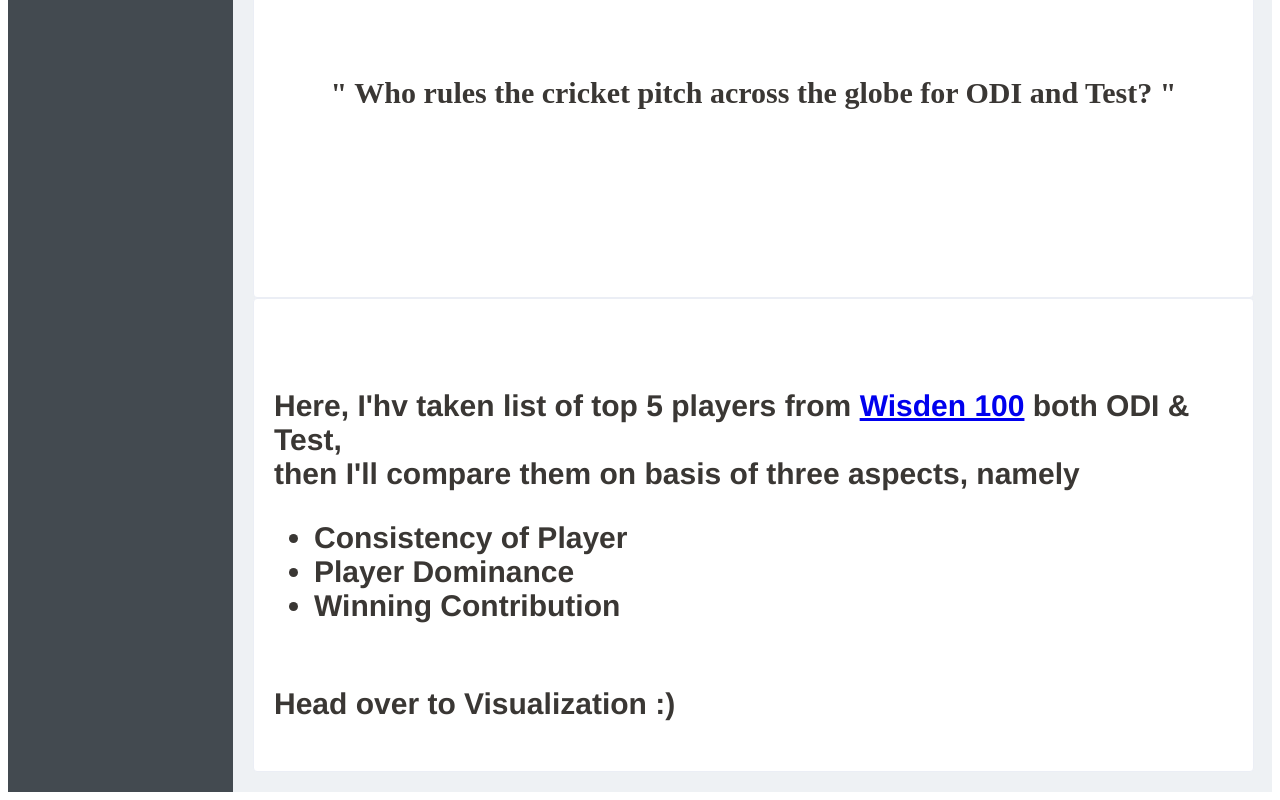
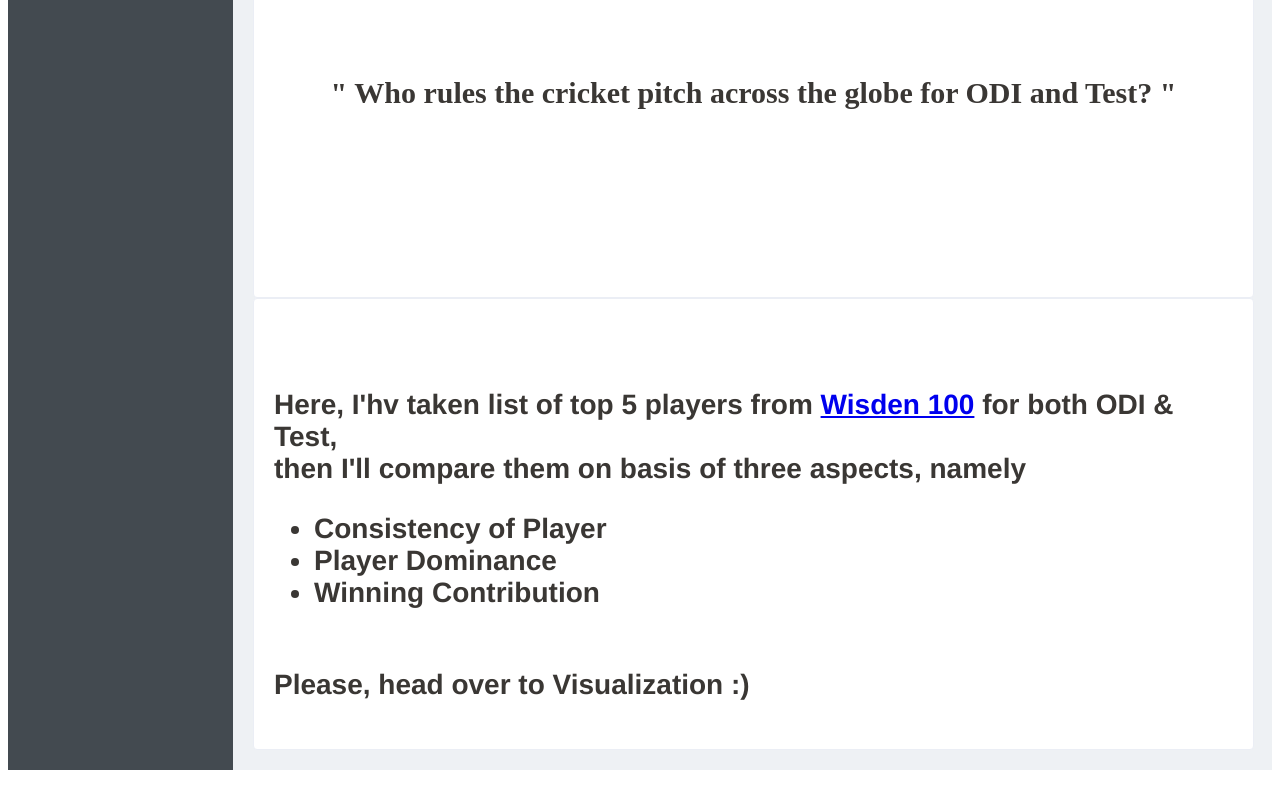
Before and after one commit to tapthoughts/worlds-greatest-cricketer, a Vue app: page / in a window 1280 px wide. Shown: the part 332-1132 px from the top of the page. After the commit the page ends 1110 px from the top, so only its background shows below. Built offline with nearby package versions, Linux system fonts and the light colour scheme.

Commit message:
basic refactoring

```diff
--- a/package.json
+++ b/package.json
@@ -10,7 +10,7 @@
   "dependencies": {
     "chart.js": "^2.7.3",
     "element-ui": "^2.5.4",
-    "register-service-worker": "^1.5.2",
+    "register-service-worker": "^1.6.2",
     "vue": "^2.6.6",
     "vue-d2b": "^1.0.15",
     "vue-router": "^3.0.1"
@@ -18,7 +18,7 @@
   "devDependencies": {
     "@vue/cli-plugin-babel": "^3.4.0",
     "@vue/cli-plugin-eslint": "^3.4.0",
-    "@vue/cli-plugin-pwa": "^3.4.0",
+    "@vue/cli-plugin-pwa": "^3.5.0",
     "@vue/cli-service": "^3.4.0",
     "@vue/eslint-config-airbnb": "^4.0.0",
     "babel-eslint": "^10.0.1",
--- a/public/index.html
+++ b/public/index.html
@@ -5,6 +5,7 @@
     <meta http-equiv="X-UA-Compatible" content="IE=edge">
     <meta name="viewport" content="width=device-width,initial-scale=1.0">
     <link rel="icon" href="<%= BASE_URL %>favicon.ico">
+    <link rel="manifest" href="./manifest.json" />
     <title>worlds-greatest-cricketer</title>
   </head>
   <body>
--- a/src/components/Sidebar.vue
+++ b/src/components/Sidebar.vue
@@ -70,10 +70,4 @@ export default {
 .el-menu {
   border-right: 0 !important;
 }
-
-/* .el-menu-vertical-demo:not(.el-menu--collapse) {
-    width: 225px;
-    min-height: 400px;
-  } */
-
 </style>
--- a/src/registerServiceWorker.js
+++ b/src/registerServiceWorker.js
@@ -1,32 +1,32 @@
 /* eslint-disable no-console */
 
-import { register } from 'register-service-worker';
+import { register } from 'register-service-worker'
 
 if (process.env.NODE_ENV === 'production') {
   register(`${process.env.BASE_URL}service-worker.js`, {
-    ready() {
+    ready () {
       console.log(
-        'App is being served from cache by a service worker.\n'
-        + 'For more details, visit https://goo.gl/AFskqB',
-      );
+        'App is being served from cache by a service worker.\n' +
+        'For more details, visit https://goo.gl/AFskqB'
+      )
     },
-    registered() {
-      console.log('Service worker has been registered.');
+    registered () {
+      console.log('Service worker has been registered.')
     },
-    cached() {
-      console.log('Content has been cached for offline use.');
+    cached () {
+      console.log('Content has been cached for offline use.')
     },
-    updatefound() {
-      console.log('New content is downloading.');
+    updatefound () {
+      console.log('New content is downloading.')
     },
-    updated() {
-      console.log('New content is available; please refresh.');
+    updated () {
+      console.log('New content is available; please refresh.')
     },
-    offline() {
-      console.log('No internet connection found. App is running in offline mode.');
+    offline () {
+      console.log('No internet connection found. App is running in offline mode.')
     },
-    error(error) {
-      console.error('Error during service worker registration:', error);
-    },
-  });
+    error (error) {
+      console.error('Error during service worker registration:', error)
+    }
+  })
 }
--- a/src/views/Home.vue
+++ b/src/views/Home.vue
@@ -14,7 +14,7 @@
       <p class="instruction">
         Here, I'hv taken list of top 5 players from
         <a href="https://en.wikipedia.org/wiki/Wisden_100#Top_5_Test_batsmen">Wisden 100</a>
-        both ODI & Test,
+        for both ODI & Test,
         <br>
         then I'll compare them on basis of three aspects, namely
         <br>
@@ -24,7 +24,7 @@
           <li>Winning Contribution</li>
         </ul>
         <br>
-        Head over to Visualization :)
+        Please, head over to Visualization :)
       </p>
     </div>
   </div>
@@ -74,7 +74,7 @@ export default {
 
 .instruction {
   font-weight: bold;
-  font-size: 30px;
+  font-size: 28px;
   margin-top: 70px;
   /* font-family: 'inconsolata'; */
 }
```
Also changed, not shown: public/manifest.json, 2 other files (tests, documents, lock files or other folders).
